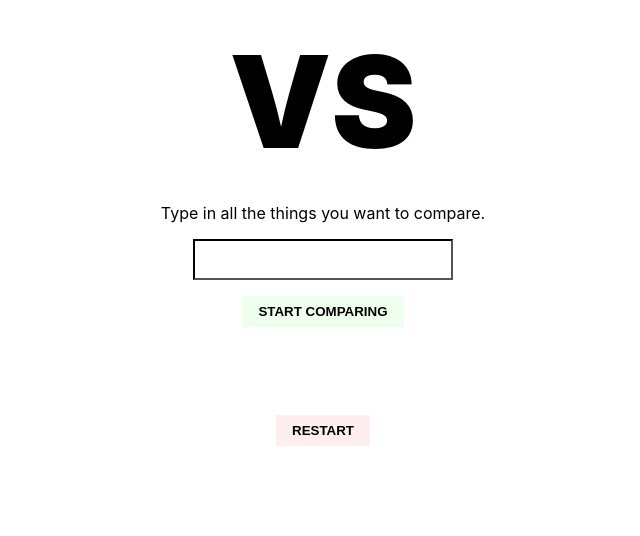
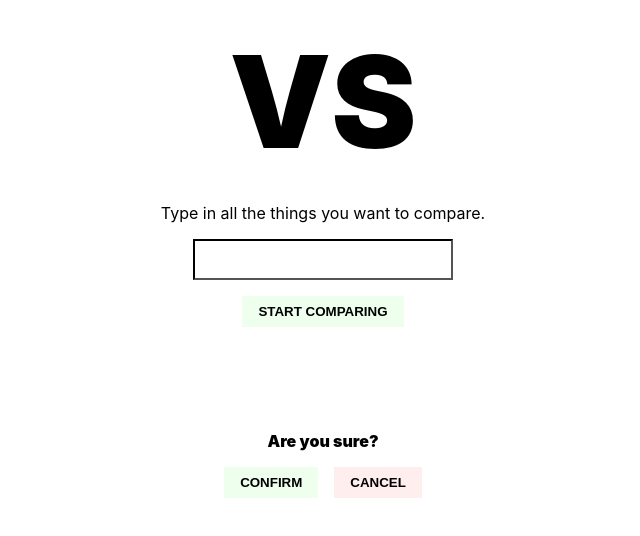
Before and after one commit to nickheal/vs, a React (Create React App) app: page / in a window 1280 px wide. Both pictures are taken after a click on the button "RESTART". Shown: the top 536 px of the page, without its empty margins (317-957 px from the left). Built offline with nearby package versions, Linux system fonts and the light colour scheme.

Commit message:
feat: Add confirmation to restart button

```diff
--- /dev/null
+++ b/src/components/ButtonConfirm.tsx
@@ -0,0 +1,75 @@
+import React, { ButtonHTMLAttributes, useState } from 'react';
+import { createUseStyles } from 'react-jss';
+
+const buttonClass = {
+  border: 0,
+  cursor: 'pointer',
+  fontWeight: 900,
+  padding: [8, 16]
+}
+
+const useStyles = createUseStyles({
+  main: {
+    ...buttonClass,
+
+    background: '#ffeeee',
+    '&:hover': {
+      background: '#ffdddd'
+    }
+  },
+  confirm: {
+    ...buttonClass,
+
+    background: '#eeffee',
+    margin: [0, 8],
+    '&:hover': {
+      background: '#ddffdd'
+    }
+  },
+  cancel: {
+    ...buttonClass,
+
+    background: '#ffeeee',
+    margin: [0, 8],
+    '&:hover': {
+      background: '#ffdddd'
+    }
+  }
+});
+
+interface Props extends ButtonHTMLAttributes<HTMLButtonElement> {}
+
+function ButtonConfirm(props: Props) {
+  const classes = useStyles();
+
+  const [showConfirmation, setShowConfirmation] = useState<boolean>(false);
+
+  function onClick() {
+    setShowConfirmation(true);
+  }
+
+  function onConfirm(e: React.MouseEvent<HTMLButtonElement>) {
+    setShowConfirmation(false);
+    props.onClick?.(e);
+  }
+
+  function onCancel() {
+    setShowConfirmation(false);
+  }
+
+  return (
+    <>
+      {showConfirmation ? (
+        <>
+          <p>Are you sure?</p>
+          <button className={classes.confirm} onClick={onConfirm}>CONFIRM</button>
+          <button className={classes.cancel} onClick={onCancel}>CANCEL</button>
+        </>
+      ) : (
+        <button {...props} className={classes.main} onClick={onClick} />
+      )}
+    </>
+  )
+}
+
+export default ButtonConfirm;
--- a/src/pages/Home.tsx
+++ b/src/pages/Home.tsx
@@ -3,6 +3,7 @@ import { Pair, Status } from '../utils/pairs';
 import Setup from './Setup';
 import Compare from './Compare';
 import Result from './Result';
+import ButtonConfirm from '../components/ButtonConfirm';
 import { getSavedPairs, persistPairs } from '../utils/persistentStorage';
 import { generatePairs } from '../utils/pairs';
 import { createUseStyles } from 'react-jss';
@@ -18,17 +19,6 @@ const useStyles = createUseStyles({
     fontWeight: 900,
     padding: 24,
     textAlign: 'center'
-  },
-  reset: {
-    background: '#ffeeee',
-    border: 0,
-    cursor: 'pointer',
-    fontWeight: 900,
-    padding: [8, 16],
-
-    '&:hover': {
-      background: '#ffdddd'
-    }
   }
 });
 
@@ -74,7 +64,7 @@ function Home() {
       {page === Page.Result ? <Result pairs={pairs} /> : null}
 
       <footer className={classes.footer}>
-        <button className={classes.reset} onClick={reset}>RESTART</button>
+        <ButtonConfirm onClick={reset}>RESTART</ButtonConfirm>
       </footer>
     </main>
   );
```
